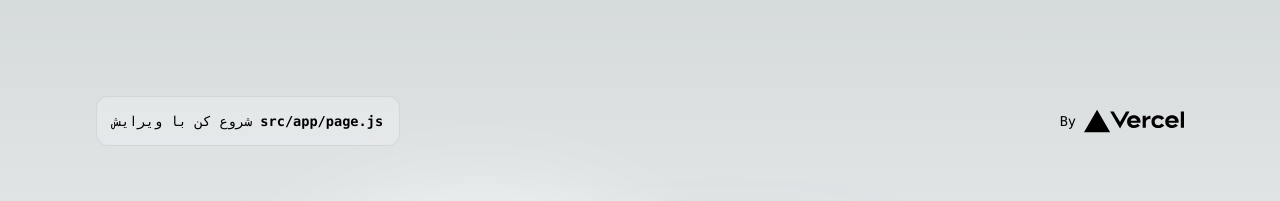
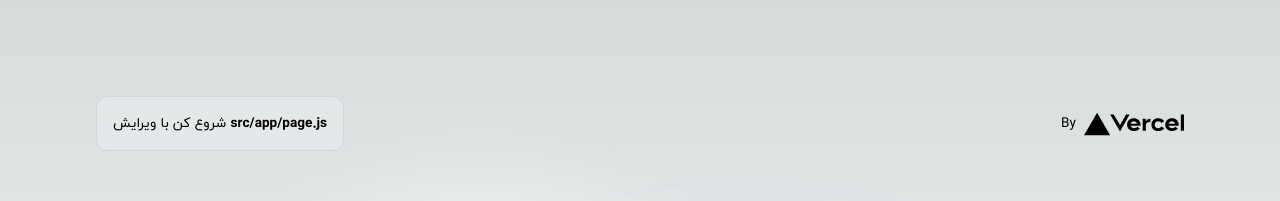
Before and after one commit to ramezandoust/ramezandoust-portfolio, a Next.js app: page / in a window 1280 px wide. Shown: the top 201 px of the page. Built offline with nearby package versions, Linux system fonts and the light colour scheme.

Commit message:
add font var to some class to view font preview

```diff
--- a/src/app/page.module.css
+++ b/src/app/page.module.css
@@ -15,7 +15,7 @@
   max-width: var(--max-width);
   width: 100%;
   z-index: 2;
-  font-family: var(--font-mono);
+  font-family: var(--font-IRANYekanWeb);
 }
 
 .description a {
@@ -36,7 +36,7 @@
 
 .code {
   font-weight: 700;
-  font-family: var(--font-mono);
+  font-family: var(--font-IRANSansWeb);
 }
 
 .grid {
```
